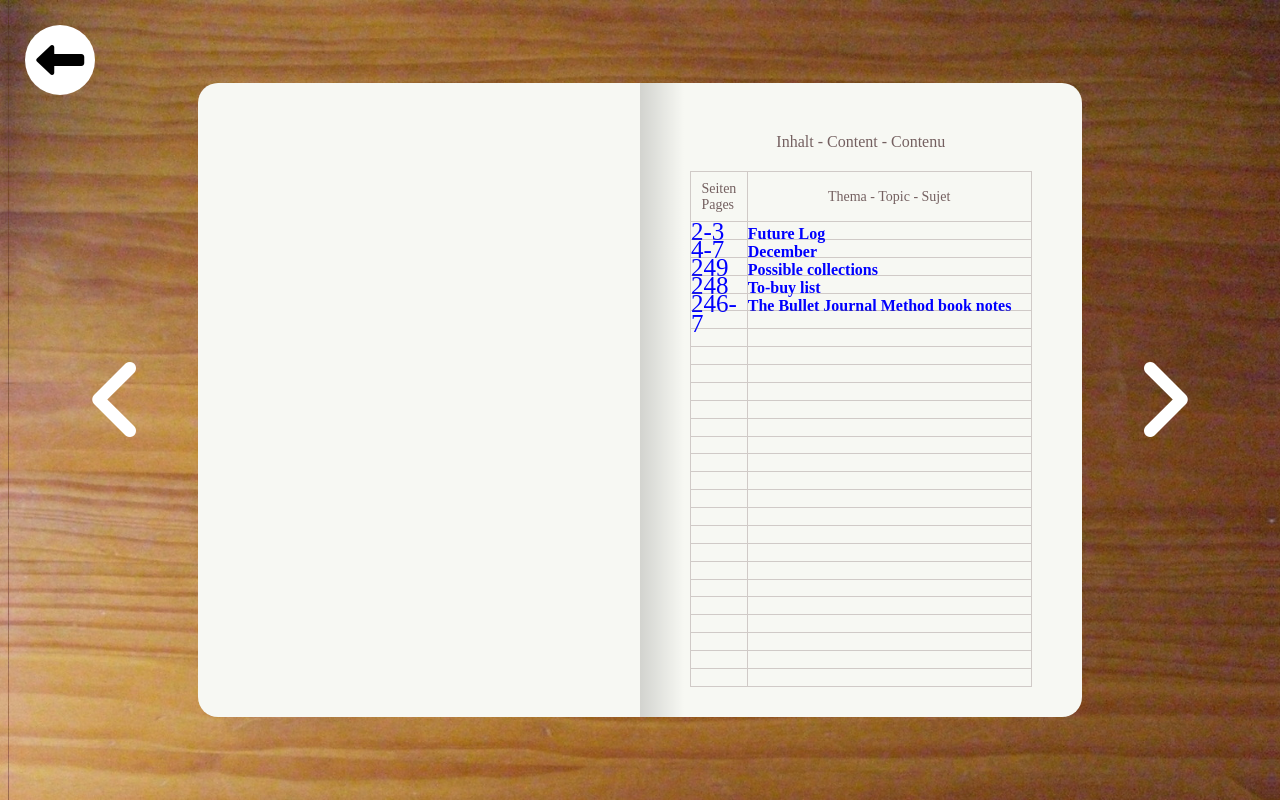
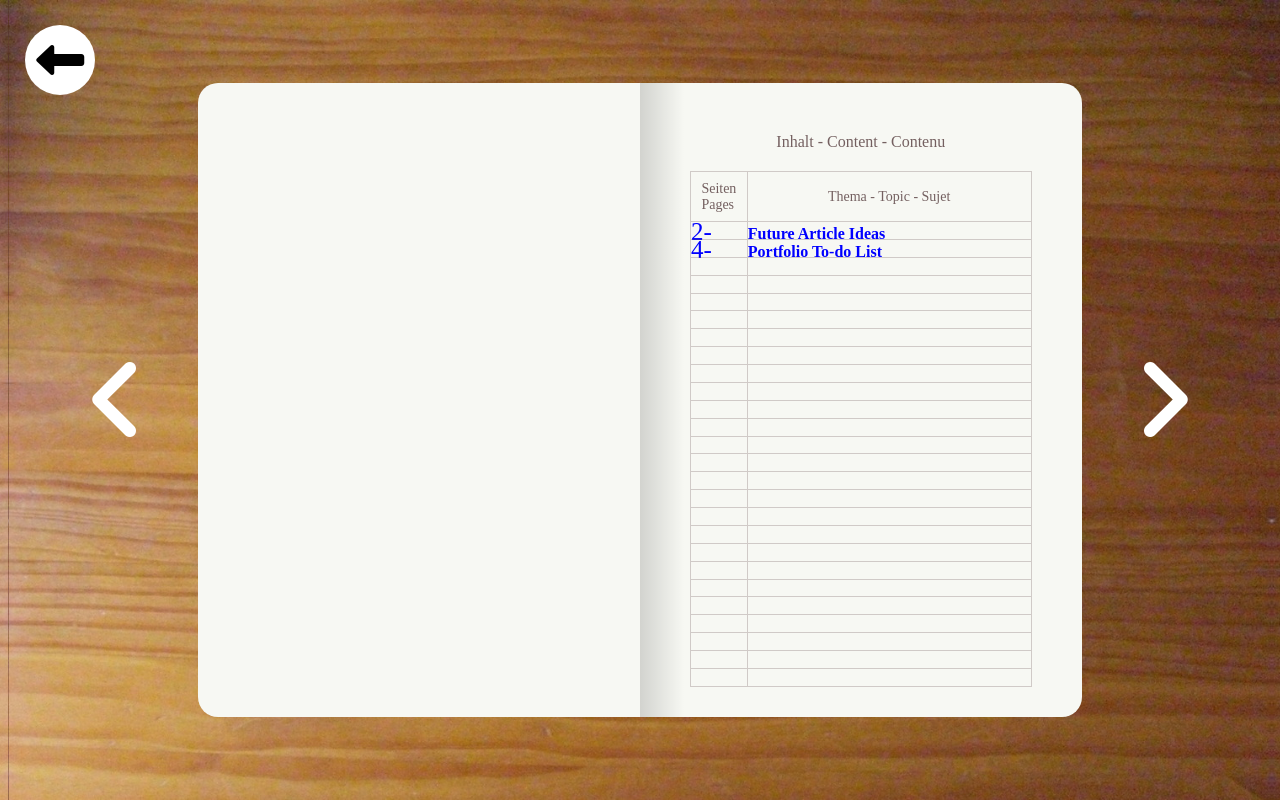
Before and after one commit to sotobry/personal-website-2, a React (Create React App) app in the folder my-app/: page /blog in a window 1280 px wide. Built offline with nearby package versions, Linux system fonts and the light colour scheme; a web font is replaced by a local one.

Commit message:
Adds some initial content to the journal.

```diff
--- a/my-app/src/data/journalData.js
+++ b/my-app/src/data/journalData.js
@@ -9,29 +9,29 @@ const journalData = [
 			type: 'content',
 			data: [
 				{
-					startingPage: null,
-					pagesText: '2-3',
-					topic: 'Future Log'
+					startingPage: 2,
+					pagesText: '2-',
+					topic: 'Future Article Ideas'
+				},
+				{
+					startingPage: 4,
+					pagesText: '4-',
+					topic: 'Portfolio To-do List'
 				},
 				{
 					startingPage: null,
-					pagesText: '4-7',
-					topic: 'December'
+					pagesText: '',
+					topic: ''
 				},
 				{
 					startingPage: null,
-					pagesText: '249',
-					topic: 'Possible collections'
+					pagesText: '',
+					topic: ''
 				},
 				{
 					startingPage: null,
-					pagesText: '248',
-					topic: 'To-buy list'
-				},
-				{
-					startingPage: null,
-					pagesText: '246-7',
-					topic: 'The Bullet Journal Method book notes'
+					pagesText: '',
+					topic: ''
 				},
 				{
 					startingPage: null,
@@ -429,39 +429,58 @@ const journalData = [
 		leftSide: {
 			type: 'dotted',
 			pageNum: 2,
-			text: <><p style={{ textAlign: 'right' }}>17:44 03/09/20</p>
-				<h1 style={{ fontFamily: 'Permanent Marker', fontSize: 16, textAlign: 'center', margin: '10px 0' }}>Notes on Dan Abramov's article about the difference b/w function and class components</h1>
+			text: <><p style={{ textAlign: 'right' }}>15:16 03/13/20</p>
+				<h1 style={{ fontFamily: 'Permanent Marker', fontSize: 16, textAlign: 'center', margin: '10px 0' }}>Future Article and Blog Ideas</h1>
 
 				<ul>
-					<li>For a while, the canonical answer to this question has been that classes provide access to more features like state, but with Hooks, that's not true anymore.</li>
-					<li>Though most likely when recruiters ask this question, me saying that classes provide state will most likely be an acceptable answer given that rarely will they be up-to-date with the latest technologies, I should give then an actual technical correct answer so that they see that 1) I'm up-to-date with the latest features, and 2) some of them might be impressed.</li>
-					<li>Hooks are still new, and some 'best practices' haven't yet found their way into the tutorials</li>
-					<li>The biggest difference between them is that function components capture the rendered values.</li>
-					<li>It is common to think these two snippets of code are equivalent. People often freely refactor between these patterns without noticing their implications. However, these two snippets of code are subtly different.</li>
-					<li>Disclaimer: this difference has nothing to do with React Hooks.</li>
-					<li>This class method reads from this.props.user. Props are immutable in React so they can never change. Howerver, this is, and has always been, mutable. Indeed, that's the whole purpose of this in a class. React itself mutates it over time so that you can read the fresh version in the render and lifecycle methods. So if our component re-renders while the request is in flight, this.props will change, The showMessage method reads the user from the 'too new' props.</li>
-					<li>This exposes an interesting observation about the nature of user interfaces. If we say that a UI is conceptually a function of </li>
+					<li>Journal disclaimers.</li>
+					<li>CSS Flexbox Cheatsheet with the reasons behind the order of things.</li>
+					<li>CSS Grid Cheatsheet with the reasons behind the order of things.</li>
+					<li>How being self-taught has affected me as a person.</li>
+					<li>My future learning path.</li>
+					<li>My goal as a developer.</li>
+					<li>Overdraft fees should be illegal.</li>
+					<li>Comparison between HOCs, render props, and hooks.</li>
+					<li>My dream education system.</li>
+					<li>Portfolio to-do list.</li>
+					<li>Comparison between all the ways I can style a React app.</li>
 				</ul>
 			</>
 		},
 		rightSide: {
 			type: 'dotted',
 			pageNum: 3,
-			text: <>
-				<ul>
-					current application state, the event handlers are a part of the render result - just like the visual output. Our event handlers 'belong' to a particular render with particular props and state. Howerver, scheduling atimeout whose callback reads this.props breaks that association. Our showMessage callback is not 'tied' to any particular render, and so it 'loses' the correct props. Reading from this severed that connection.
-					<li>Let's say function components didn't exist. How would we solve this problem? We'd want to somehow 'repair' the connection between the render with the correct props and the showMessage callback that reads them. Somewhere along the way the props get lost.</li>
-					<li>One way to do it would be to read this.props early during the event, and then explicitly pass them through into the timeout completion handler.</li>
-					<li>That works. However, this approach makes the code significantly more verbose and error-prone with time. What if we needed more than a single prop? What if we also needed to access the state? If showMessage calls another method, and that method reads this.props.something or this.state.something, we'll have the exact same problem again.</li>
-				</ul>
-			</>
+			text: <></>
 		}
 	},
 	{
 		id: 4,
 		leftSide: {
 			type: 'dotted',
-			pageNum: 4
+			pageNum: 4,
+			text: <>
+				<p style={{ textAlign: 'right' }}>15:30 03/13/20</p>
+				<h1 style={{ fontFamily: 'Permanent Marker', fontSize: 16, textAlign: 'center', margin: '10px 0' }}>Portfolio To-do List</h1>
+				<ul>
+					<li>Implement the hardcover of the journal.</li>
+					<li>Animate pages to look like actually turning them. Maybe use the Turn.js library.</li>
+					<li>Make the items on the content page be clickable.</li>
+					<li>Deploy all your projects.</li>
+					<li>Display all your projects in the projects section.</li>
+					<li>Make it so that when you start writing on a dotted page, the vertical line automatically appears.</li>
+					<li>Make the design more perfect. Use a ruler and measure the dimensions of your journal.</li>
+					<li>Add the ability to change the text from cursive to normal text, and also to be the original page I have on my journal with my hand-writing.</li>
+					<li>Add the ability to read the journal in English or Spanish.</li>
+					<li>Make the portfolio responsive.</li>
+					<li>Implement the Newspaper section.</li>
+					<li>Make it so that nothing is shown until the whole application is fully loaded.</li>
+					<li>Maybe add the ability for the user to jump back to the content section.</li>
+					<li>Add the ability for you to highlight things here.</li>
+					<li>Add a closed journal for when the user turns the pages to the very beginning or end.</li>
+					<li>Maybe add different tags to for the different categories I choose to talk about.</li>
+					<li>Find a better way to display your education section.</li>
+					<li>Find a better image for the education section, maybe a better image of books.</li>
+				</ul></>
 		},
 		rightSide: {
 			type: 'dotted',
```
